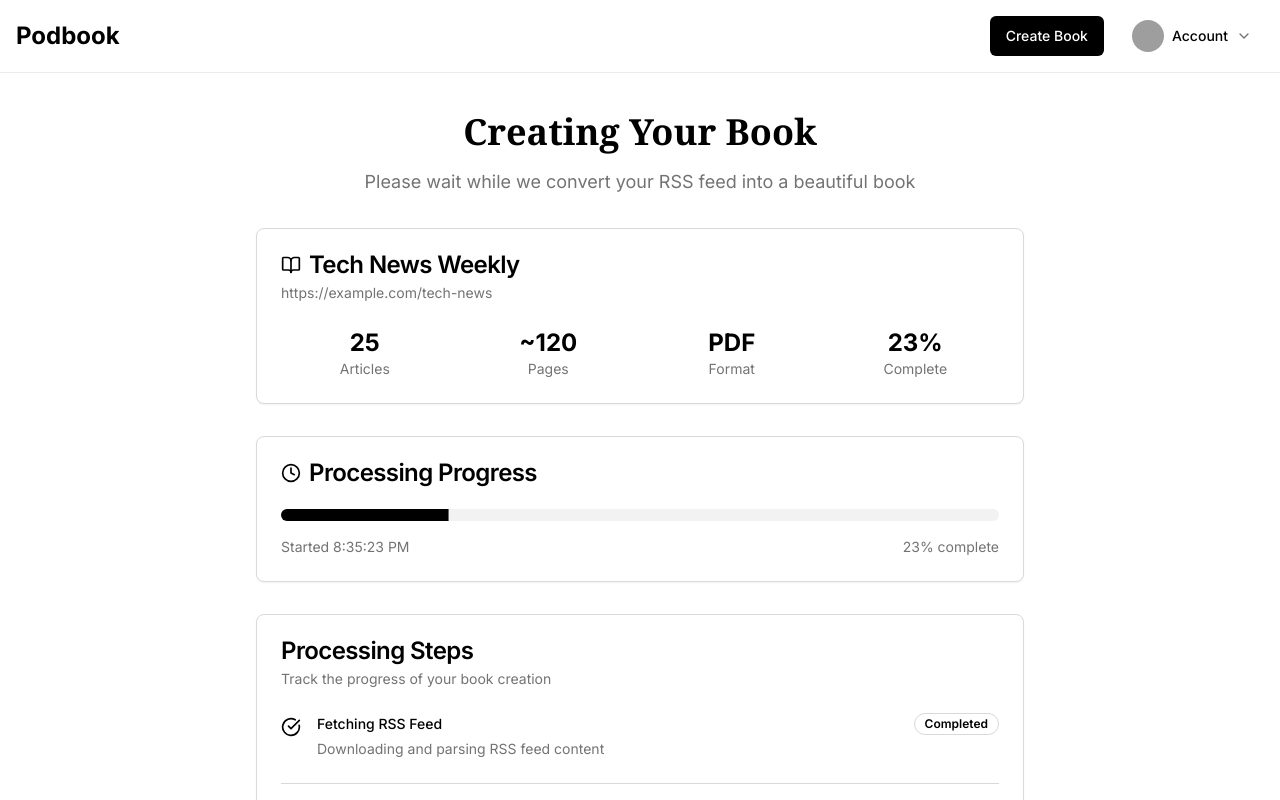
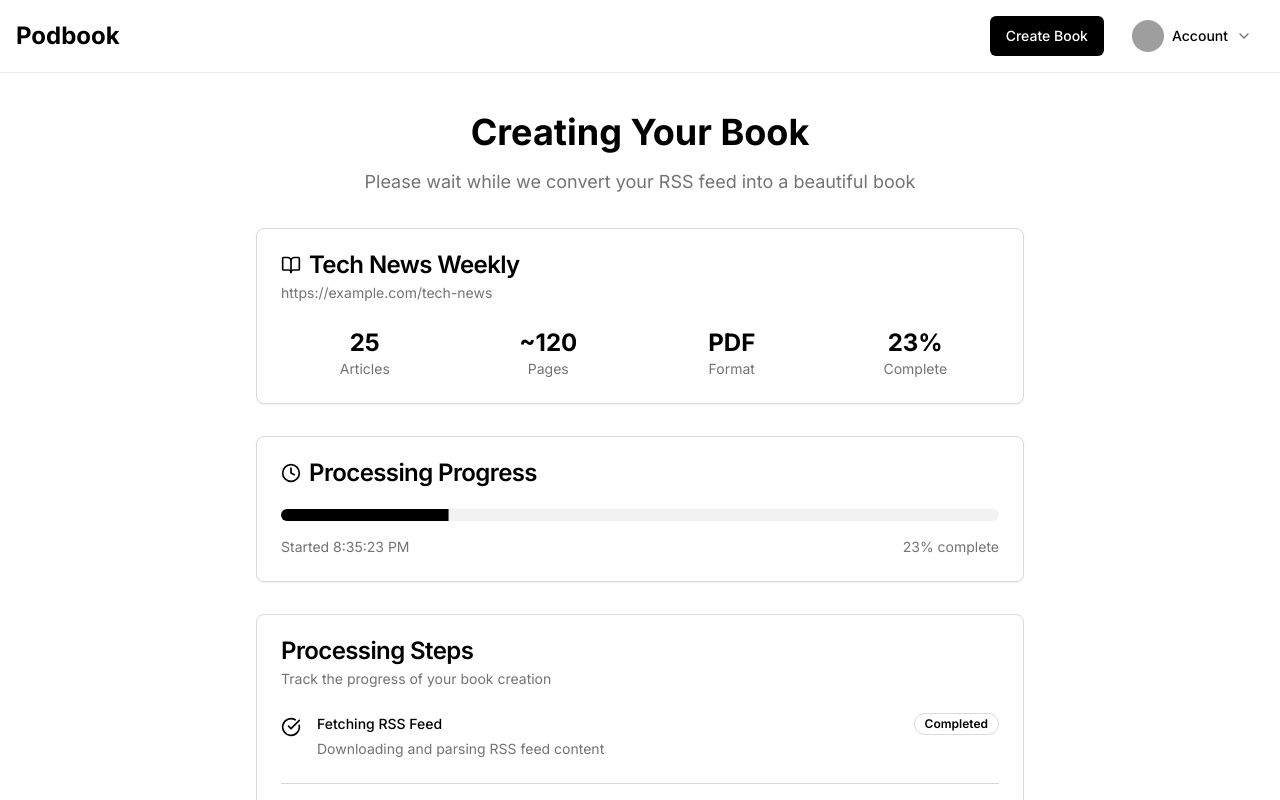
Before and after one commit to kmkz97/podbook-web, a React (Vite) app: page /processing/2 in a window 1280 px wide. Shown: the top 800 px of the page. Built offline with nearby package versions, Linux system fonts and the light colour scheme; grey boxes are pictures that could not be loaded.

Commit message:
Update all headers and titles to use Inter font consistently

```diff
--- a/src/pages/Dashboard.tsx
+++ b/src/pages/Dashboard.tsx
@@ -79,7 +79,7 @@ const Dashboard = () => {
 
       <main className="container mx-auto px-4 py-8 mt-20">
         <div className="mb-8">
-          <h1 className="text-4xl font-serif font-bold text-foreground mb-2">
+          <h1 className="text-4xl font-bold text-foreground mb-2">
             Welcome back!
           </h1>
           <p className="text-lg text-muted-foreground">
@@ -154,7 +154,7 @@ const Dashboard = () => {
         {/* Recent Projects */}
         <Card>
           <CardHeader>
-            <CardTitle className="text-xl font-serif">Recent Projects</CardTitle>
+                            <CardTitle className="text-xl font-bold">Recent Projects</CardTitle>
             <CardDescription>
               Your latest RSS-to-book conversions
             </CardDescription>
--- a/src/pages/Processing.tsx
+++ b/src/pages/Processing.tsx
@@ -148,7 +148,7 @@ const Processing = () => {
       <main className="container mx-auto px-4 py-8 mt-20">
         <div className="max-w-3xl mx-auto">
           <div className="text-center mb-8">
-            <h1 className="text-4xl font-serif font-bold text-foreground mb-4">
+            <h1 className="text-4xl font-bold text-foreground mb-4">
               {isCompleted ? 'Book Ready!' : 'Creating Your Book'}
             </h1>
             <p className="text-lg text-muted-foreground">
--- a/src/pages/Projects.tsx
+++ b/src/pages/Projects.tsx
@@ -95,7 +95,7 @@ const Projects = () => {
       <main className="container mx-auto px-4 py-8 mt-20">
         <div className="flex flex-col sm:flex-row sm:items-center sm:justify-between mb-8">
           <div>
-            <h1 className="text-4xl font-serif font-bold text-foreground mb-2">
+            <h1 className="text-4xl font-bold text-foreground mb-2">
               My Projects
             </h1>
             <p className="text-lg text-muted-foreground">
@@ -148,7 +148,7 @@ const Projects = () => {
               <CardHeader>
                 <div className="flex items-start justify-between">
                   <div className="flex-1">
-                    <CardTitle className="text-lg font-serif mb-2">
+                    <CardTitle className="text-lg font-bold mb-2">
                       {project.title}
                     </CardTitle>
                     <CardDescription className="text-sm break-all">
--- a/tailwind.config.ts
+++ b/tailwind.config.ts
@@ -75,7 +75,8 @@ export default {
 				'smooth': 'var(--transition-smooth)',
 			},
 			fontFamily: {
-				'serif': ['Georgia', 'Cambria', 'Times New Roman', 'serif'],
+				'sans': ['Inter', '-apple-system', 'BlinkMacSystemFont', 'Segoe UI', 'Roboto', 'Oxygen', 'Ubuntu', 'Cantarell', 'sans-serif'],
+				'serif': ['Inter', 'Georgia', 'Cambria', 'Times New Roman', 'serif'],
 			},
 			borderRadius: {
 				lg: 'var(--radius)',
```
